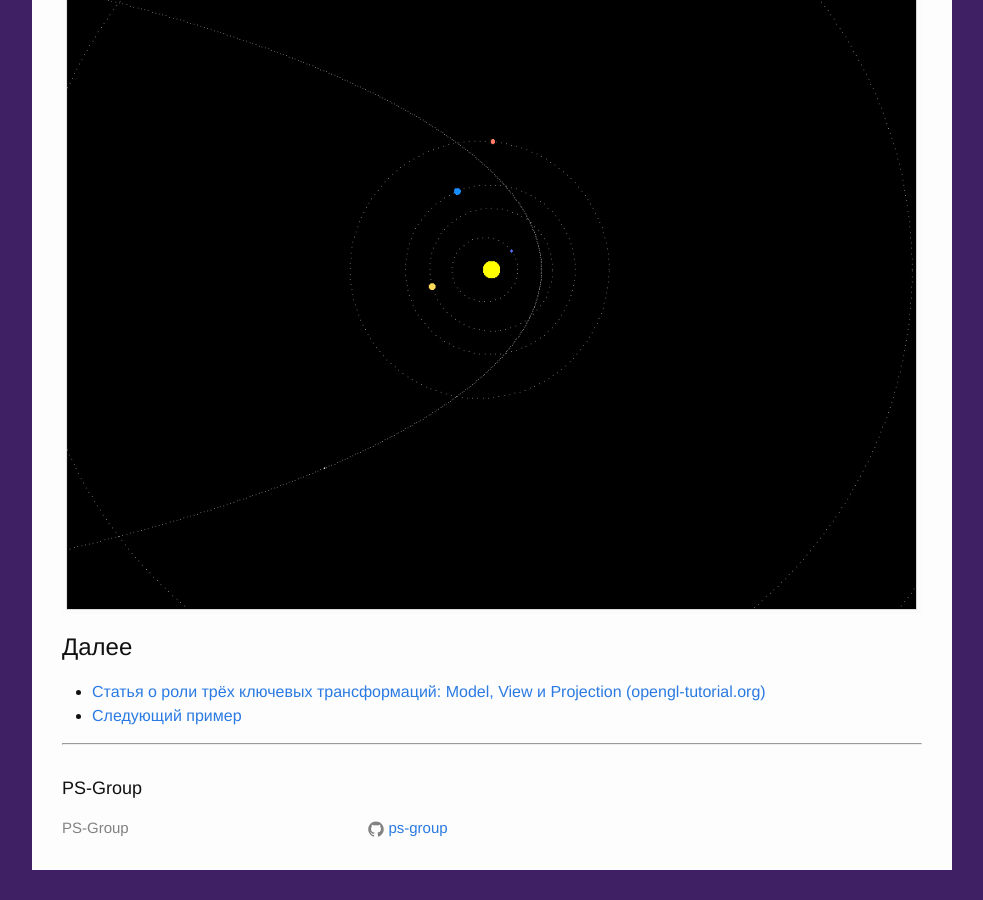
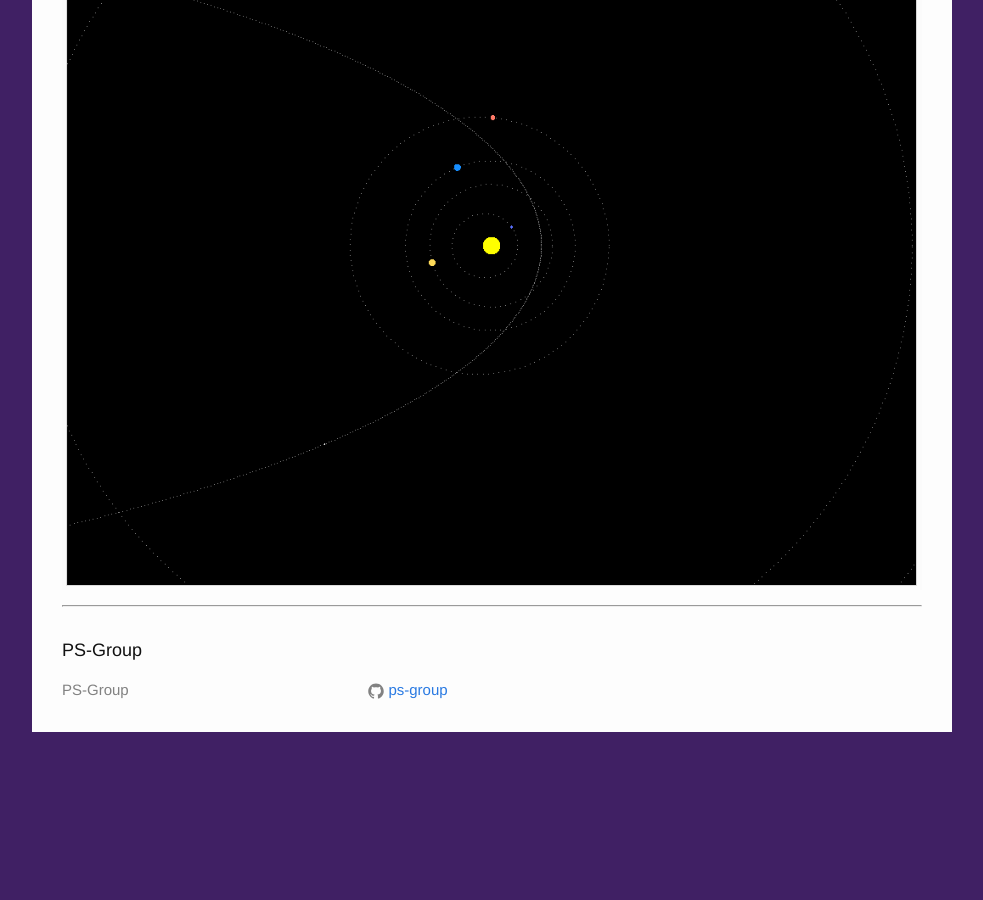
Before and after one commit to ps-group/ps-group.github.io, a Jekyll site: the page built from _opengl/lesson_6.md, in a window 1280 px wide and 900 px high, scrolled down 15833 px. Shown: the whole window, without its empty margins (148-1131 px from the left). Built offline with Jekyll 4.4.1, drawn with Linux system fonts in a browser that asks for light colours; after the commit the page ends 16595 px from its top, so only the background shows below that.

Commit message:
Update lesson_6.md

```diff
--- a/_opengl/lesson_6.md
+++ b/_opengl/lesson_6.md
@@ -604,8 +604,3 @@ void CWindow::OnKeyDown(const SDL_KeyboardEvent &event)
 [Полный пример к статье доступен на github](https://github.com/PS-Group/cg_course_examples/tree/master/lesson_06). Вот так выглядит окно после запуска:
 
 ![Иллюстрация](figures/lesson_6_preview.png)
-
-## Далее
-
-- [Статья о роли трёх ключевых трансформаций: Model, View и Projection (opengl-tutorial.org)](http://www.opengl-tutorial.org/ru/beginners-tutorials/tutorial-3-matrices/)
-- [Следующий пример](/opengl/lesson_7.html)
```
